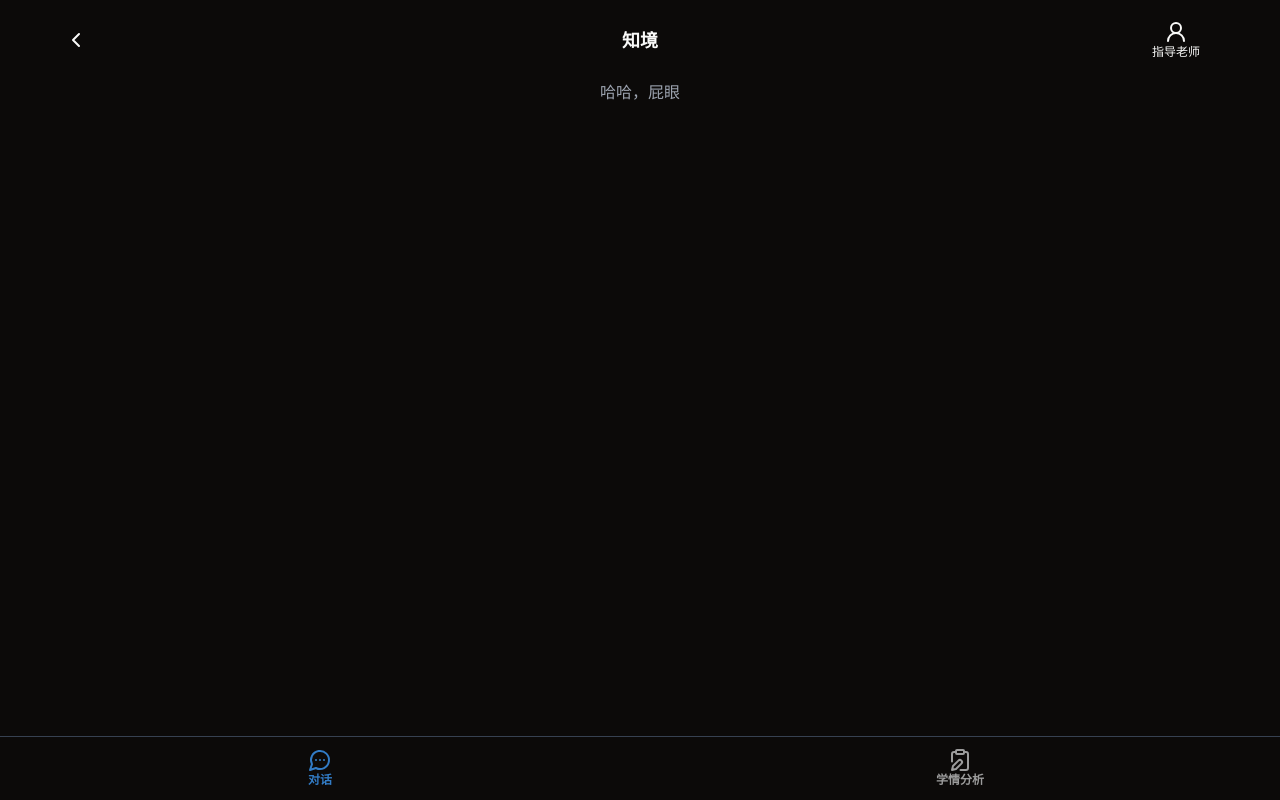
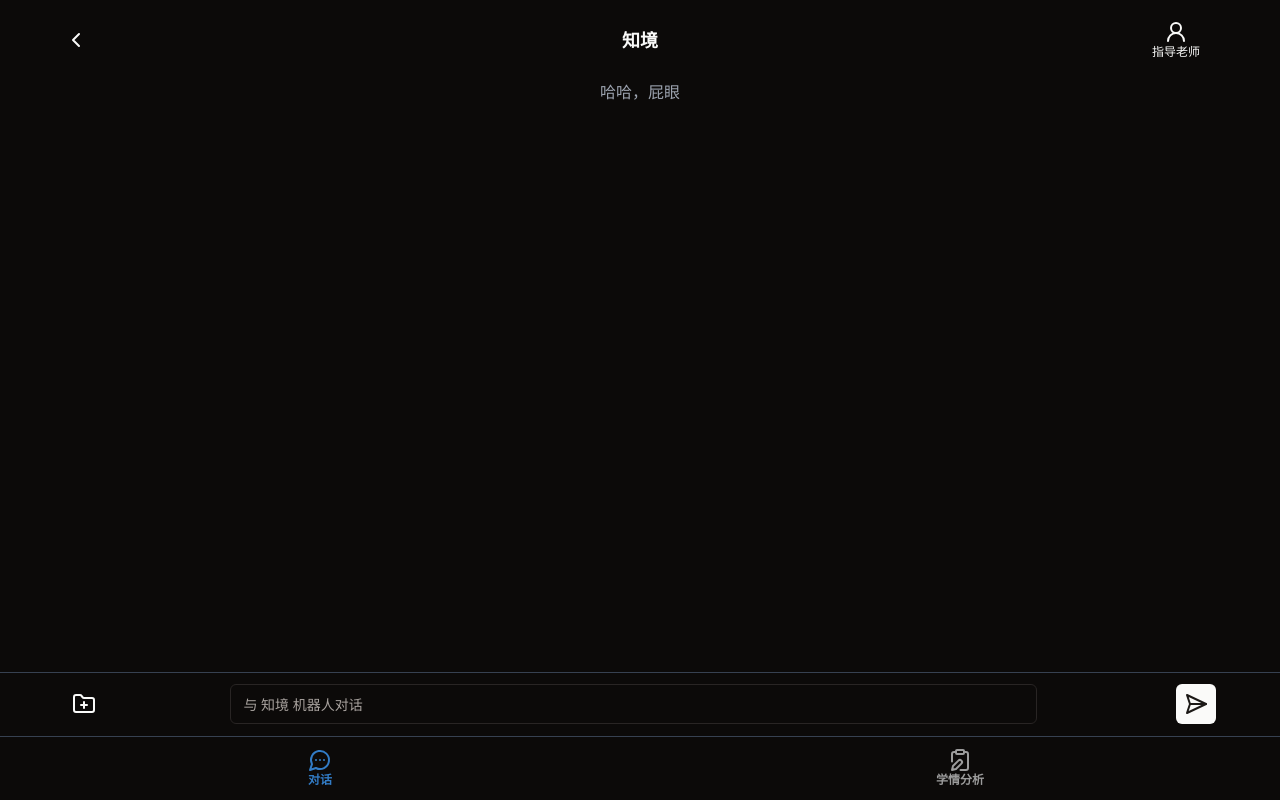
Before and after one commit to BlackishGreen33/ZhiJing-FE, a Next.js app: page /dialogue/chat in a window 1280 px wide. Built offline with nearby package versions, Linux system fonts and the light colour scheme.

Commit message:
✨ feat：新增聊天输入框

```diff
--- a/app/(main)/page.tsx
+++ b/app/(main)/page.tsx
@@ -6,7 +6,7 @@ import { ModeToggle } from "@/components/mode-toggle";
 import SudentNavbar from "@/components/student/student-navbar";
 
 export default function Home() {
-	useTokenCheck();
+	// useTokenCheck();
 
 	return (
 		<main>
--- a/app/(student)/dialogue/chat/page.tsx
+++ b/app/(student)/dialogue/chat/page.tsx
@@ -1,89 +1,18 @@
-import Link from "next/link";
-import { ChevronLeft, UserRound } from "lucide-react";
+import StudentChatHeader from "@/components/student/student-chat-header";
 import SudentNavbar from "@/components/student/student-navbar";
-import { Button } from "@/components/ui/button";
-import {
-	Dialog,
-	DialogContent,
-	DialogDescription,
-	DialogFooter,
-	DialogHeader,
-	DialogTitle,
-	DialogTrigger,
-} from "@/components/ui/dialog";
-import { Input } from "@/components/ui/input";
-import { Label } from "@/components/ui/label";
+import StudentChatInput from "@/components/student/student-chat-input";
 
 const page = () => {
 	return (
 		<main>
-			<Header />
+			<StudentChatHeader />
 			<div className="relative top-[10vh] flex justify-center">
 				<p className="text-gray-400">哈哈，屁眼</p>
 			</div>
-			<SudentNavbar activeID={1}/>
+			<StudentChatInput />
+			<SudentNavbar activeID={1} />
 		</main>
 	);
 };
 
-const Header = () => {
-	return (
-		<header className="fixed w-full h-[10vh] flex justify-center items-center">
-			<Link href="/" className="absolute left-[5%] top-[3.5vh]">
-				<ChevronLeft />
-			</Link>
-			<p className="text-lg font-bold">知境</p>
-			<div className="absolute right-[5%]">
-				<Dialog>
-					<DialogTrigger asChild>
-						<Button
-							className="bg-transparent border-0"
-							variant="outline"
-							size="default"
-						>
-							<div className="flex flex-col justify-center items-center">
-								<UserRound />
-								<p className="text-xs ">指导老师</p>
-							</div>
-						</Button>
-					</DialogTrigger>
-					<DialogContent className="sm:max-w-[425px]">
-						<DialogHeader>
-							<DialogTitle>指导老师信息</DialogTitle>
-							<DialogDescription>
-								请输入指导老师的名称与邮箱，我们将为您发送邀请邮件。
-							</DialogDescription>
-						</DialogHeader>
-						<div className="grid gap-4 py-4">
-							<div className="grid grid-cols-4 items-center gap-4">
-								<Label htmlFor="name" className="text-right">
-									名称
-								</Label>
-								<Input
-									id="name"
-									placeholder="请输入指导老师名称"
-									className="col-span-3"
-								/>
-							</div>
-							<div className="grid grid-cols-4 items-center gap-4">
-								<Label htmlFor="email" className="text-right">
-									邮箱
-								</Label>
-								<Input
-									id="email"
-									placeholder="xxx@email.com"
-									className="col-span-3"
-								/>
-							</div>
-						</div>
-						<DialogFooter>
-							<Button type="submit">送出邀请</Button>
-						</DialogFooter>
-					</DialogContent>
-				</Dialog>
-			</div>
-		</header>
-	);
-};
-
 export default page;
--- /dev/null
+++ b/components/student/student-chat-header.tsx
@@ -0,0 +1,76 @@
+import Link from "next/link";
+import { ChevronLeft, UserRound } from "lucide-react";
+import { Button } from "@/components/ui/button";
+import {
+	Dialog,
+	DialogContent,
+	DialogDescription,
+	DialogFooter,
+	DialogHeader,
+	DialogTitle,
+	DialogTrigger,
+} from "@/components/ui/dialog";
+import { Input } from "@/components/ui/input";
+import { Label } from "@/components/ui/label";
+
+const StudentChatHeader = () => {
+	return (
+		<header className="fixed w-full h-[10vh] flex justify-center items-center">
+			<Link href="/" className="absolute left-[5%] top-[3.5vh]">
+				<ChevronLeft />
+			</Link>
+			<p className="text-lg font-bold">知境</p>
+			<div className="absolute right-[5%]">
+				<Dialog>
+					<DialogTrigger asChild>
+						<Button
+							className="bg-transparent border-0"
+							variant="outline"
+							size="default"
+						>
+							<div className="flex flex-col justify-center items-center">
+								<UserRound />
+								<p className="text-xs ">指导老师</p>
+							</div>
+						</Button>
+					</DialogTrigger>
+					<DialogContent className="sm:max-w-[425px]">
+						<DialogHeader>
+							<DialogTitle>指导老师信息</DialogTitle>
+							<DialogDescription>
+								请输入指导老师的名称与邮箱，我们将为您发送邀请邮件。
+							</DialogDescription>
+						</DialogHeader>
+						<div className="grid gap-4 py-4">
+							<div className="grid grid-cols-4 items-center gap-4">
+								<Label htmlFor="name" className="text-right">
+									名称
+								</Label>
+								<Input
+									id="name"
+									placeholder="请输入指导老师名称"
+									className="col-span-3"
+								/>
+							</div>
+							<div className="grid grid-cols-4 items-center gap-4">
+								<Label htmlFor="email" className="text-right">
+									邮箱
+								</Label>
+								<Input
+									id="email"
+									placeholder="xxx@email.com"
+									className="col-span-3"
+								/>
+							</div>
+						</div>
+						<DialogFooter>
+							<Button type="submit">送出邀请</Button>
+						</DialogFooter>
+					</DialogContent>
+				</Dialog>
+			</div>
+		</header>
+	);
+};
+
+export default StudentChatHeader;
--- /dev/null
+++ b/components/student/student-chat-input.tsx
@@ -0,0 +1,32 @@
+import { FolderPlus, SendHorizonal } from "lucide-react";
+import { Input } from "@/components/ui/input";
+import { Button } from "@/components/ui/button";
+
+const StudentChatInput = () => {
+	return (
+		<div className="w-full h-[8vh] fixed bottom-[8vh] flex flex-col">
+			<div className="w-full h-[0.1vh] bg-gray-700"></div>
+			<div className="w-full h-[7.9vh] flex items-center">
+				<div className="absolute left-[5%]">
+					<Button
+						className="bg-transparent border-0"
+						variant="outline"
+						size="icon"
+					>
+						<FolderPlus />
+					</Button>
+				</div>
+				<div className="w-[63%] absolute left-[18%]">
+					<Input placeholder="与 知境 机器人对话" />
+				</div>
+				<div className="absolute right-[5%]">
+					<Button className="border-0" variant="default" size="icon">
+						<SendHorizonal />
+					</Button>
+				</div>
+			</div>
+		</div>
+	);
+};
+
+export default StudentChatInput;
```
